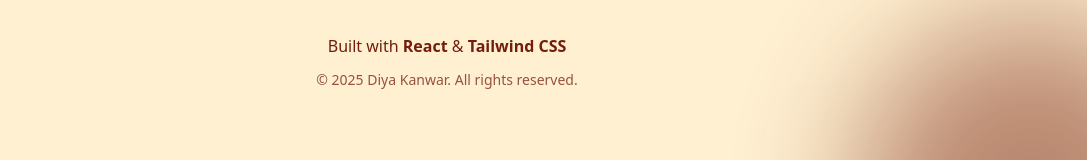
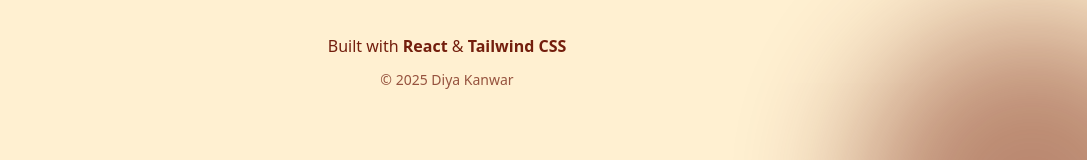
Before and after one commit to DiyaKanwar/diya-kanwar-portfolio-craft, a React (Vite) app: page / in a window 1280 px wide. Shown: the part 11001-11161 px from the top of the page, without its empty margins (193-1280 px from the left). Built offline with nearby package versions, Linux system fonts and the light colour scheme.

Commit message:
updated everything

```diff
--- a/src/components/Contact.tsx
+++ b/src/components/Contact.tsx
@@ -159,7 +159,7 @@ const Contact: React.FC<ContactProps> = ({ colors, darkMode }) => {
             className="text-xs sm:text-sm opacity-75"
             style={{ color: colors.secondary }}
           >
-            © {currentYear} Diya Kanwar. All rights reserved.
+            © {currentYear} Diya Kanwar
           </p>
         </footer>
       </div>
```
